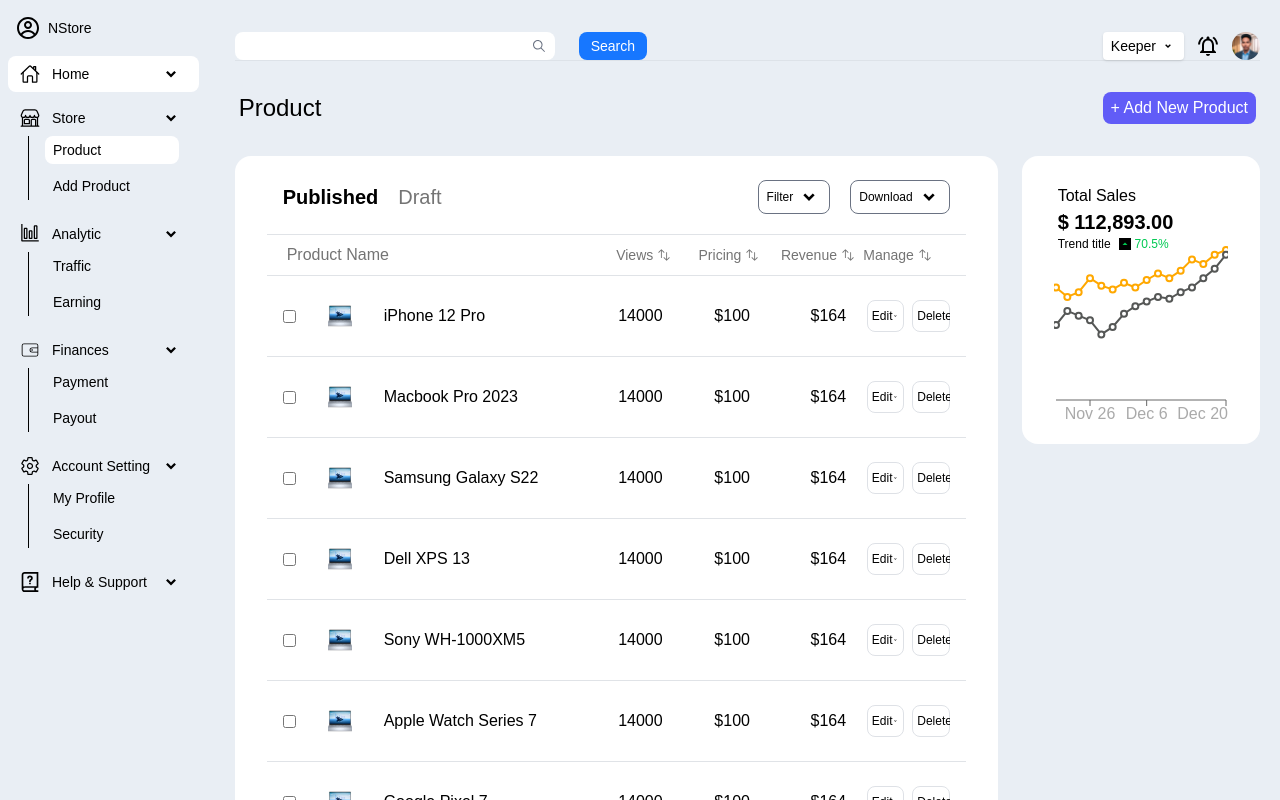
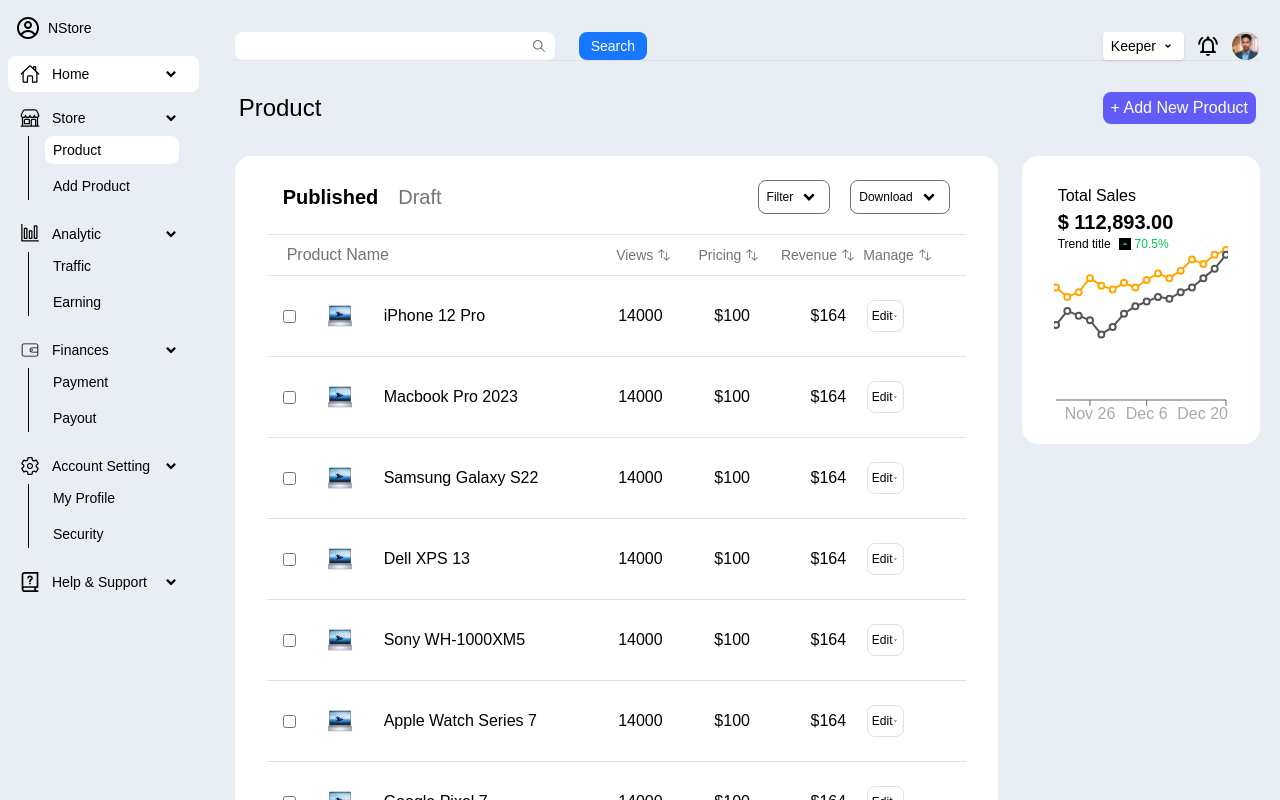
Before and after one commit to Ninad-arakh/commodities-management-system, a Next.js app: page /products in a window 1280 px wide. Shown: the top 800 px of the page. Built offline with nearby package versions, Linux system fonts and the light colour scheme; sample sign-in values are in the browser's storage.

Commit message:
role based buttons

```diff
--- a/src/app/products/page.js
+++ b/src/app/products/page.js
@@ -15,6 +15,7 @@ const Products = () => {
   const router = useRouter();
   const [products, setProducts] = useState(null);
   const [isLoading, setIsLoading] = useState(true);
+  const [user, setUser] = useState(null)
 
   const getProducts = async () => {
     const response = await axios.get(`/api/products/`);
@@ -28,6 +29,7 @@ const Products = () => {
     if (typeof window === "undefined") return;
     const rawUser = localStorage.getItem("user");
     const token = localStorage.getItem("token");
+    setUser(JSON.parse(rawUser))
     if (!rawUser || !token) {
       router.replace("/login");
       return;
@@ -101,7 +103,7 @@ const Products = () => {
               {products !== null && (
                 <div className="w-full">
                   {products.map((p, id) => (
-                    <Product product={p} key={id} />
+                    <Product product={p} key={id} user={user}/>
                   ))}
                 </div>
               )}
--- a/src/components/Product.jsx
+++ b/src/components/Product.jsx
@@ -7,7 +7,7 @@ import axios from "axios";
 import { ToastContainer, toast } from "react-toastify";
 import "react-toastify/dist/ReactToastify.css";
 
-const Product = ({ product }) => {
+const Product = ({ product, user }) => {
   const { productName, views, pricing, revenue, id } = product;
 
   const handleDelete = async () => {
@@ -61,12 +61,12 @@ const Product = ({ product }) => {
           <button className="flex col-span-1 items-center border rounded-lg px-1 text-xs cursor-pointer border-gray-300/70">
             Edit <RiArrowDropDownLine />
           </button>
-          <button
+          {user.isManager && <button
             className="flex col-span-1 items-center border rounded-lg px-1 text-xs cursor-pointer border-gray-300/70"
             onClick={() => handleDelete()}
           >
             Delete
-          </button>
+          </button>}
         </div>
       </div>
     </div>
```
